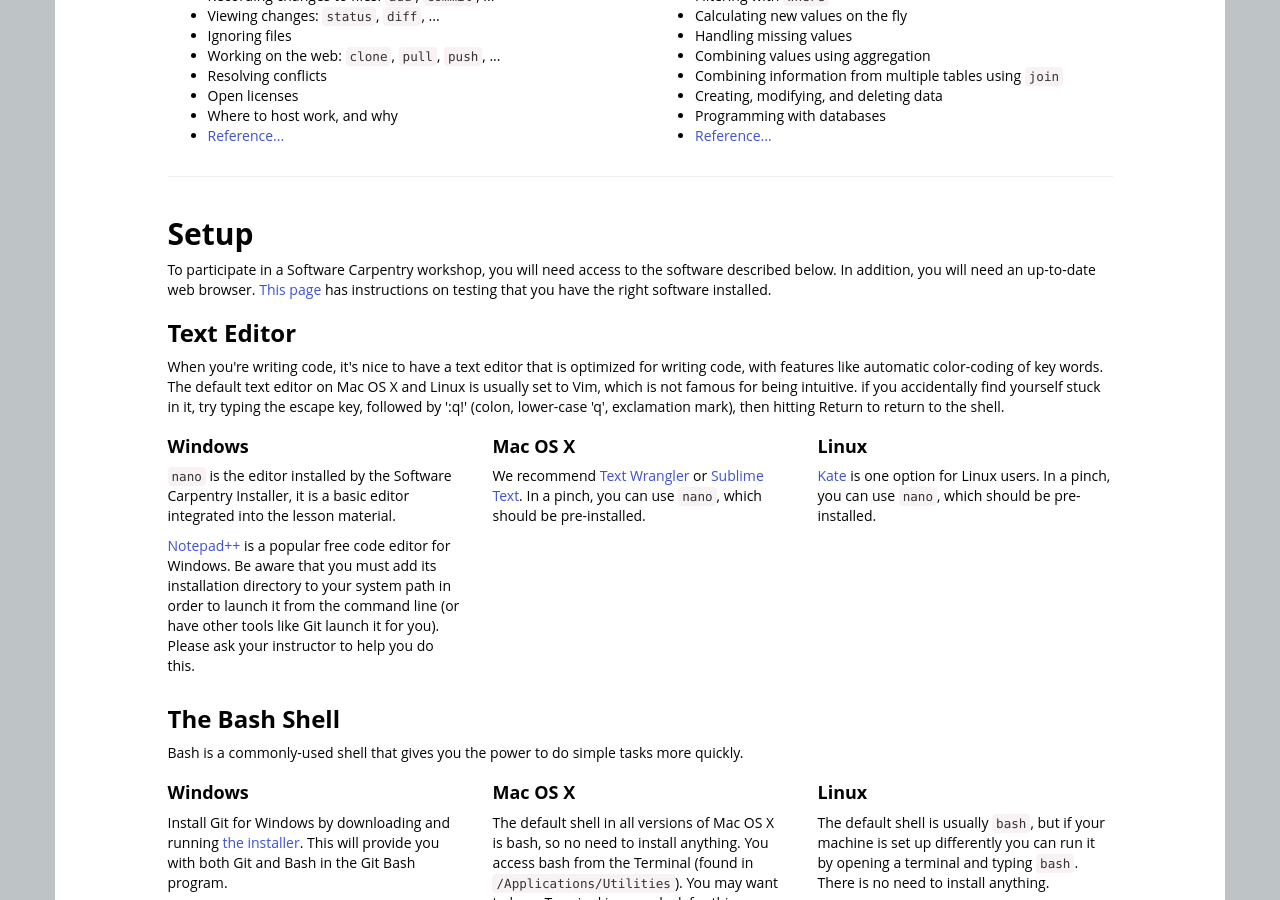
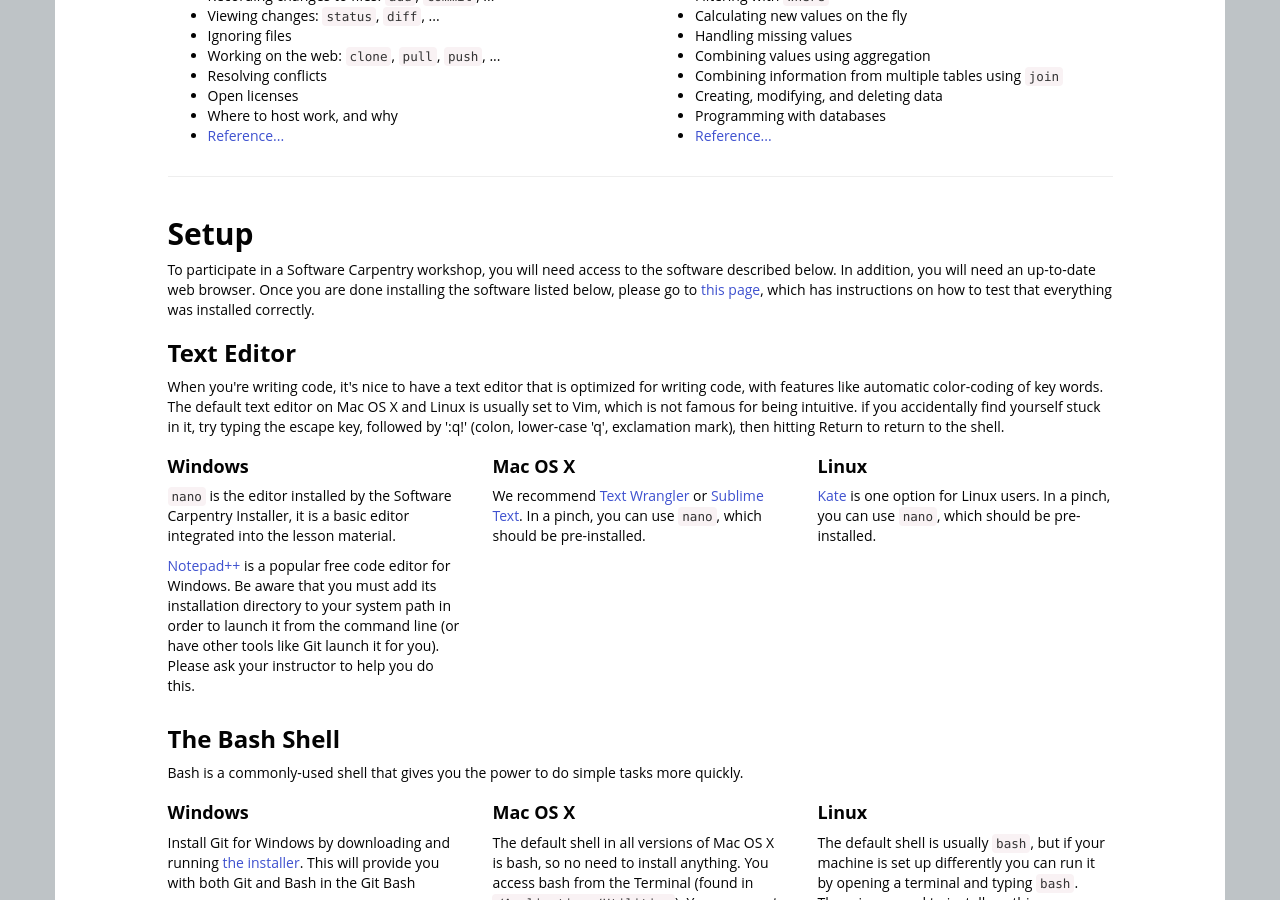
Before and after one commit to carpentries/workshop-template, a Jekyll site: the page built from index.html, in a window 1280 px wide and 900 px high, scrolled down 1636 px. Built offline with Jekyll 4.4.1, drawn with Linux system fonts in a browser that asks for light colours; nearby versions of some CDN libraries; library files that are not in the unit come from our copies.

Commit message:
Adding variation on wording from @fmichonneau

```diff
--- a/index.html
+++ b/index.html
@@ -298,8 +298,9 @@ eventbrite: # FIXME (delete this if not used, otherwise uncomment and provide 12
   To participate in a Software Carpentry workshop, you will need
   access to the software described below. In addition, you will
   need an up-to-date web browser.
-  <a href="setup/index.html">This page</a> has instructions on testing
-  that you have the right software installed.
+  Once you are done installing the software listed below,
+  please go to <a href="setup/index.html">this page</a>,
+  which has instructions on how to test that everything was installed correctly.
 </p>
 
 <div id="editor"> <!-- Start of 'editor' section. -->
```
